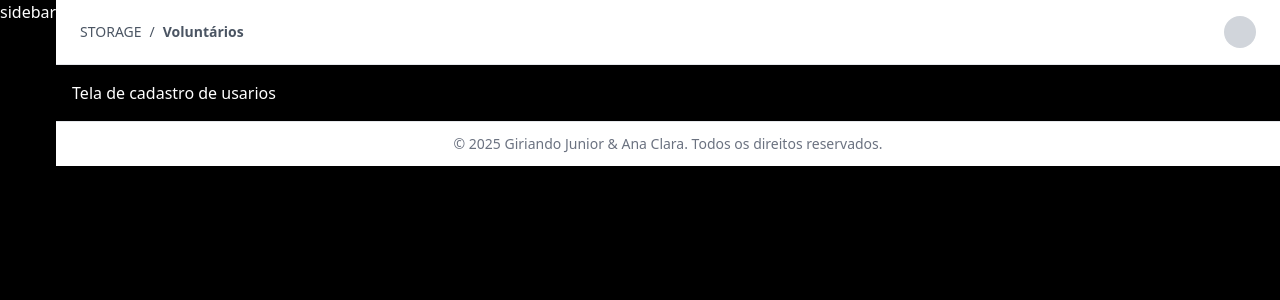
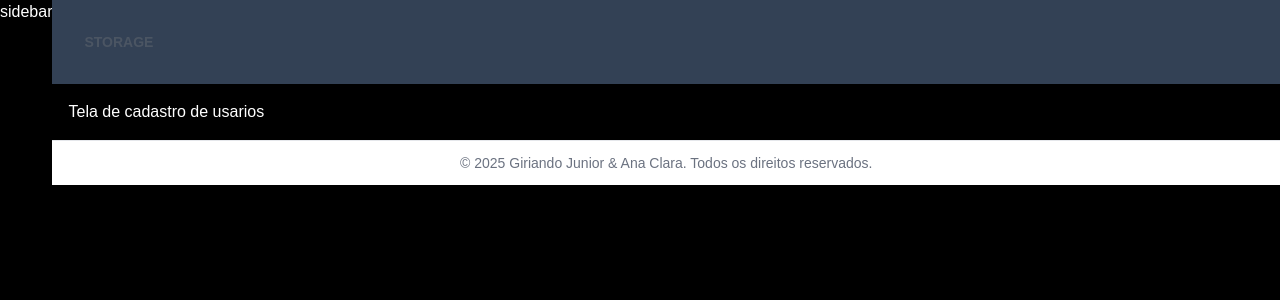
Before and after one commit to girlando-junior/storage-web-app, a Next.js app: page /cadastro-usuarios in a window 1280 px wide. Shown: the top 300 px of the page. Built offline with nearby package versions, Linux system fonts and the light colour scheme.

Commit message:
estilizando header

```diff
--- a/src/app/components/organisms/Header.tsx
+++ b/src/app/components/organisms/Header.tsx
@@ -1,13 +1,8 @@
 export default function Header() {
   return (
-    <div className="bg-white shadow-sm border-b px-6 py-4 flex items-center justify-between">
-      <div className="flex items-center gap-2 text-sm text-gray-600">
-        <span>STORAGE</span>
-        <span>/</span>
-        <span className="font-semibold">Voluntários</span>
-      </div>
-      <div className="flex items-center gap-4">
-        <div className="w-8 h-8 rounded-full bg-gray-300"></div>
+    <div className="bg-[var(--color-primary)] p-[16px] flex items-center justify-between">
+      <div className="flex items-center p-4 gap-2 text-sm text-gray-600">
+        <h1 className="font-bold">STORAGE</h1>
       </div>
     </div>
   );
--- a/src/app/globals.css
+++ b/src/app/globals.css
@@ -2,8 +2,16 @@
 @tailwind components;
 @tailwind utilities;
 
+* {
+  margin: 0;
+  padding: 0;
+  font-family: Arial, Helvetica, sans-serif
+}
+
 @layer base {
   :root {
+    --color-primary: #334155;
+    --color-secundary: #ffffff;
     --background: 0 0% 100%;
     --foreground: 222.2 84% 4.9%;
     --card: 0 0% 100%;
--- a/src/app/layout.tsx
+++ b/src/app/layout.tsx
@@ -20,7 +20,7 @@ export default function RootLayout({
 }) {
   return (
     <html lang="pt-BR" className={`${geist.variable} ${geistMono.variable}`}>
-      <body style={{background: '#000', color: '#fff'  }} >{children}</body>
+      <body style={{padding: '0px', margin: '0px', background: '#000', color: '#fff'  }} >{children}</body>
     </html>
   );
 }
```
